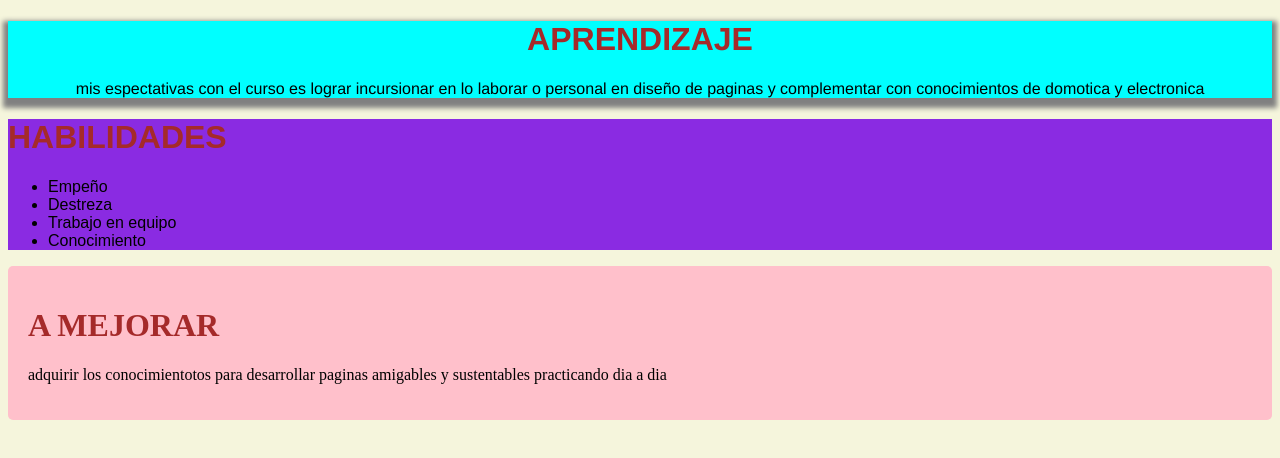
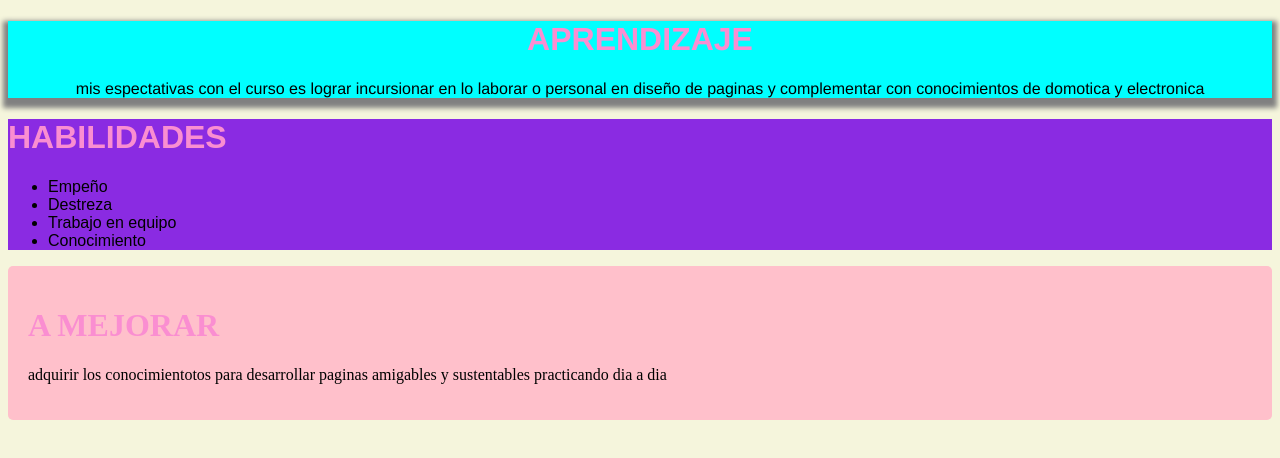
Before and after one commit to andrus3276/bootcamp, a plain HTML site: page index.html in a window 1280 px wide. Drawn offline with Linux system fonts and the light colour scheme.

Commit message:
cambio color h1

```diff
--- a/estilos.css
+++ b/estilos.css
@@ -20,5 +20,5 @@ body{
 
 }
 h1{
-    color: brown;
+    color: rgb(250, 142, 209);
 }
```
